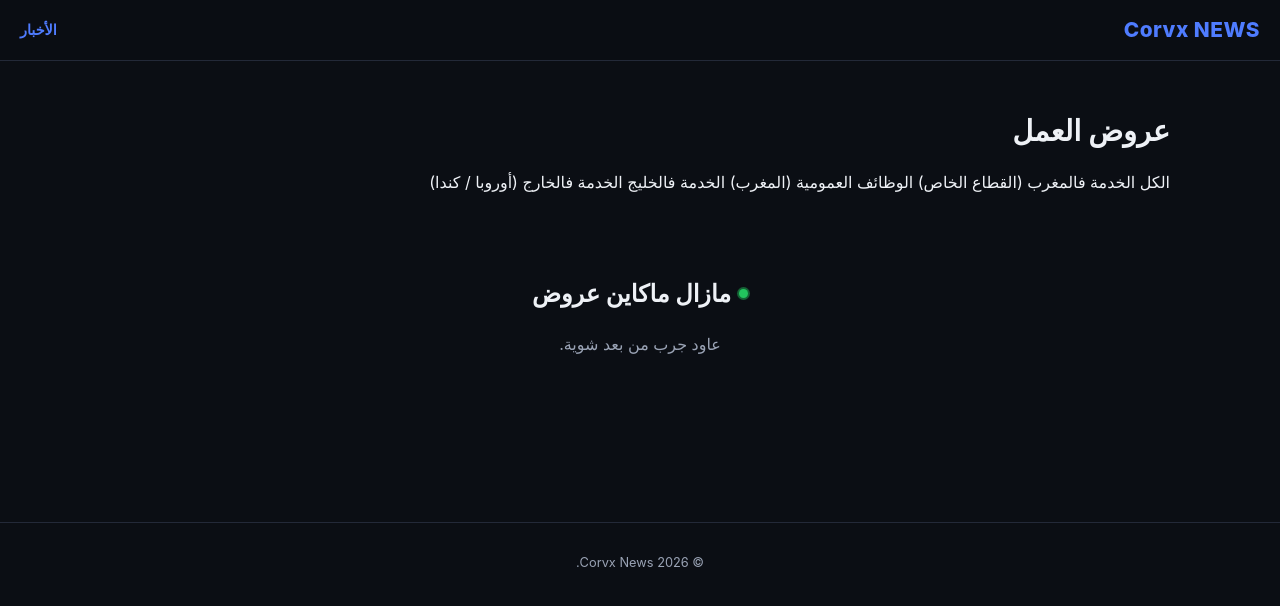
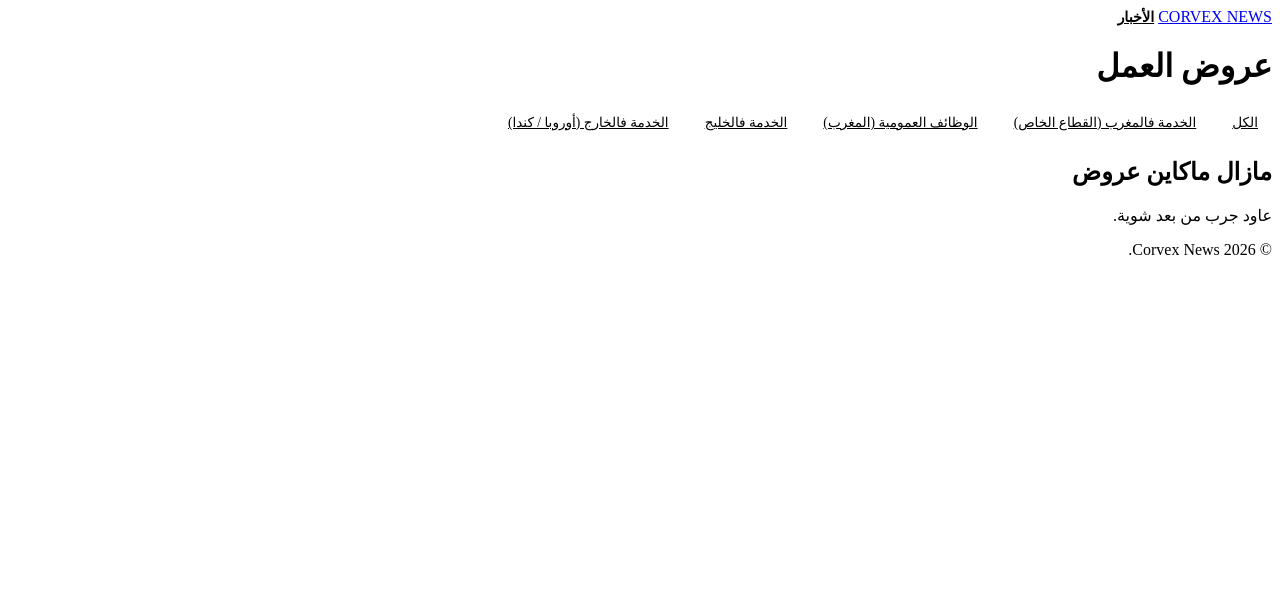
Before and after one commit to Zakaria-Bandadi-dev/corvx, a Flask app: page /jobs in a window 1280 px wide. Shown: the top 606 px of the page. Run offline with Flask 3, Linux system fonts and the light colour scheme; data that the repository does not hold is empty; some libraries are stand-ins or nearby versions.

Commit message:
Fix typos in jobs.html for brand name consistency

```diff
--- a/templates/jobs.html
+++ b/templates/jobs.html
@@ -4,7 +4,7 @@
 <meta charset="UTF-8">
 <meta name="viewport" content="width=device-width, initial-scale=1">
 
-<title>عروض الخدمة — Corvx News</title>
+<title>عروض الخدمة — Corvex News</title>
 <meta name="description" content="آخر عروض الخدمة فالمغرب، الخليج، وأوروبا وكندا.">
 <link rel="icon" type="image/png" href="{{ url_for('static', filename='logo.png') }}">
 
@@ -22,7 +22,43 @@
 <script async src="[https://pagead2.googlesyndication.com/pagead/js/adsbygoogle.js?client=](https://pagead2.googlesyndication.com/pagead/js/adsbygoogle.js?client=){{ adsense_client }}"
  crossorigin="anonymous"></script>
 {% endif %}
-<link rel="stylesheet" href="{{ url_for('static', filename='css/style.css') }}">
+
+<style>
+{{ base_css }}
+.job-card {
+    background: var(--surface);
+    border: 1px solid var(--border);
+    border-radius: 14px;
+    padding: 18px 20px;
+    margin-bottom: 16px;
+}
+.job-card h2 { margin: 4px 0 6px; font-size: 1.15rem; }
+.job-meta { color: var(--text-dim); font-size: 0.85rem; margin-bottom: 10px; }
+.job-block { margin-top: 10px; }
+.job-block strong { color: var(--accent); display: block; margin-bottom: 3px; font-size: 0.85rem; }
+.job-block p { margin: 0; font-size: 0.92rem; color: var(--text); white-space: pre-line; }
+.cat-tabs { display: flex; gap: 8px; flex-wrap: wrap; margin: 16px 0 4px; }
+.cat-tabs a {
+    background: var(--surface-2);
+    border: 1px solid var(--border);
+    padding: 7px 14px;
+    border-radius: 999px;
+    font-size: 0.85rem;
+    color: var(--text-dim);
+}
+.cat-tabs a.active { color: var(--accent); border-color: var(--accent); }
+.job-source {
+    margin-top: 10px;
+    font-size: 0.85rem;
+}
+.job-source a { color: var(--accent); font-weight: 600; }
+
+@media (max-width: 768px) {
+    .job-card { padding: 14px 16px; }
+    .cat-tabs { gap: 6px; }
+    .cat-tabs a { padding: 6px 11px; font-size: 0.8rem; }
+}
+</style>
 </head>
 <body>
 <!-- Google Tag Manager (noscript) -->
@@ -30,7 +66,7 @@
 height="0" width="0" style="display:none;visibility:hidden"></iframe></noscript>
 <!-- End Google Tag Manager (noscript) -->
 <header class="site-header">
-    <a class="logo notranslate" translate="no" href="{{ url_for('home') }}">Corvx NEWS</a>
+    <a class="logo notranslate" translate="no" href="{{ url_for('home') }}">CORVEX NEWS</a>
     <a href="{{ url_for('home') }}" style="align-self:center; color:var(--accent); font-weight:700; font-size:0.9rem;">الأخبار</a>
 </header>
 
@@ -103,7 +139,7 @@ height="0" width="0" style="display:none;visibility:hidden"></iframe></noscript>
 </main>
 
 <footer>
-    &copy; {{ 2026 }} Corvx News.
+    &copy; {{ 2026 }} Corvex News.
 </footer>
 
 </body>
```
